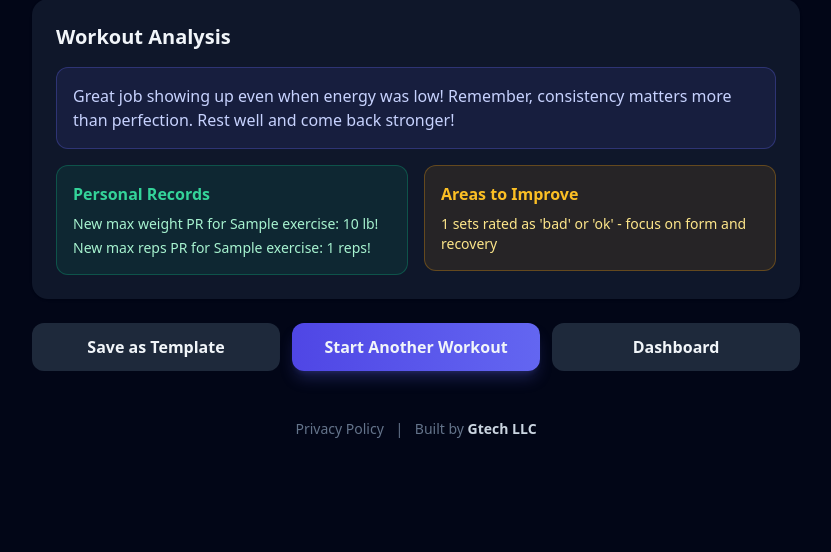
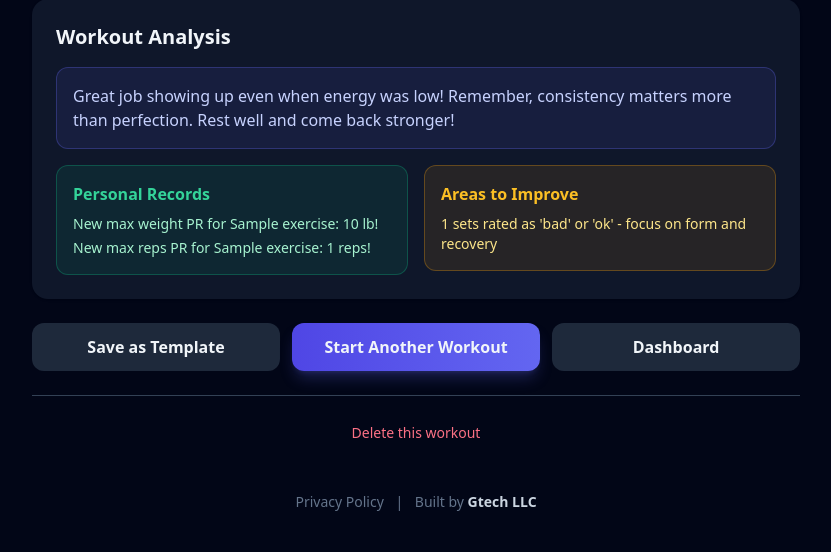
Before and after one commit to Gzeppe/workout-tracker, a Django app: page /workouts/1/end/ in a window 1280 px wide. Shown: the part 467-1019 px from the top of the page, without its empty margins (224-1055 px from the left). Before the commit the page ends 905 px from the top, so only its background shows below. Run offline with Django 5.2, Linux system fonts and the light colour scheme; a user stored in the database is signed in; tables that the repository leaves empty hold one stand-in row (values such as "Sample post"); some libraries are stand-ins or nearby versions.

Commit message:
Fix viewing and deleting completed workouts
- Redirect completed workouts to summary view instead of active workout view
- Add delete button to workout summary page

Co-Authored-By: Claude Opus 4.5 <noreply@anthropic.com>

```diff
--- a/web/templates/workout/summary.html
+++ b/web/templates/workout/summary.html
@@ -167,5 +167,13 @@
       Dashboard
     </a>
   </div>
+
+  <!-- Delete Workout -->
+  <div class="mt-6 pt-6 border-t border-slate-700 text-center">
+    <a href="{% url 'delete_workout' workout.id %}"
+       class="text-rose-400 hover:text-rose-300 text-sm transition-colors">
+      Delete this workout
+    </a>
+  </div>
 </div>
 {% endblock %}
--- a/web/tracker/views.py
+++ b/web/tracker/views.py
@@ -324,6 +324,10 @@ def start_workout(request):
 def workout_detail(request, workout_id: int):
     """Route to appropriate workout detail view based on type"""
     w = get_object_or_404(Workout, id=workout_id, user=request.user)
+
+    # If workout is already completed, show summary instead of active workout view
+    if w.ended_at:
+        return end_workout(request, workout_id)
 
     if w.workout_type == "cardio":
         return cardio_workout_detail(request, workout_id)
```
